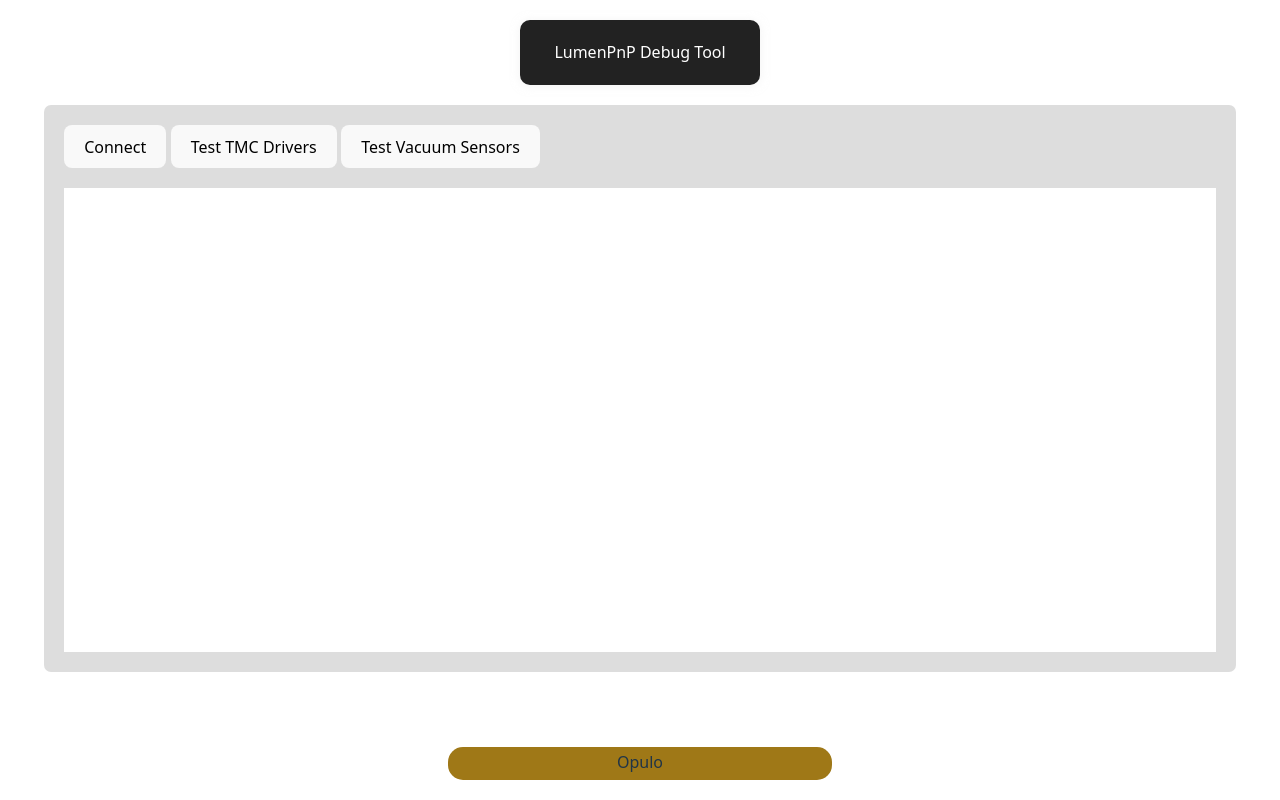
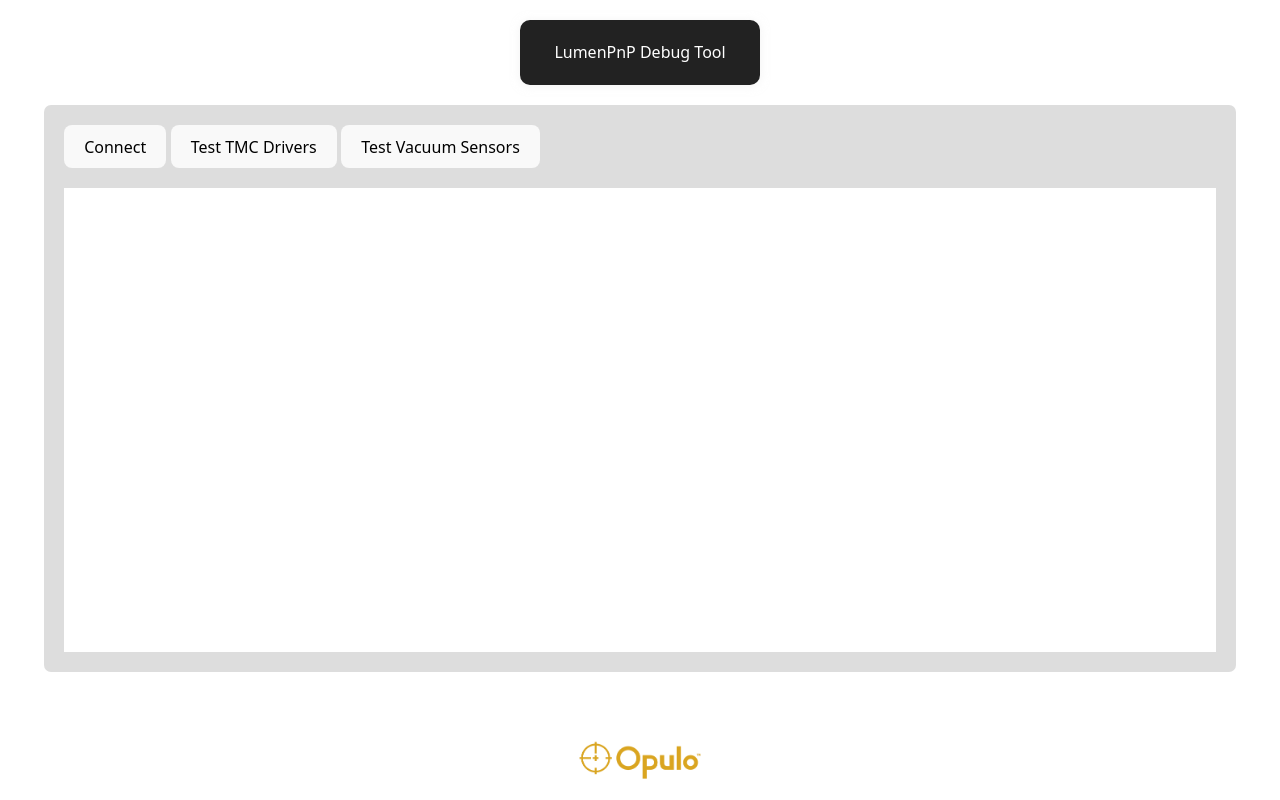
Before and after one commit to opulo-inc/lumen-debug, a website built with Vite: page index.html in a window 1280 px wide. Built offline with nearby package versions, Linux system fonts and the light colour scheme.

Commit message:
adds opulo logo

```diff
--- a/index.html
+++ b/index.html
@@ -16,7 +16,7 @@
       <button id="vac" type="button">Test Vacuum Sensors</button>
       <div id="console"></div>
     </div>
-    <div id="footer">Opulo</div>
+    <div id="footer"><img src="public/opulo-gold-alpha-tiny.png"></div>
 
   </body>
 </html>
--- a/style.css
+++ b/style.css
@@ -88,13 +88,14 @@
 #footer {
   width: 30%;
   position:fixed;
-  bottom: 20px;
-  border-radius:15px;
-  padding-top:3px;
+  bottom: 30px;
   height: 30px;
-  background-color: #9f7817;
   text-align: center;
 
+}
+
+#footer img {
+  height: 40px;
 }
 
 .logo {
```
Also changed, not shown: public/opulo-gold-alpha-tiny.png (added), 1 other file.
